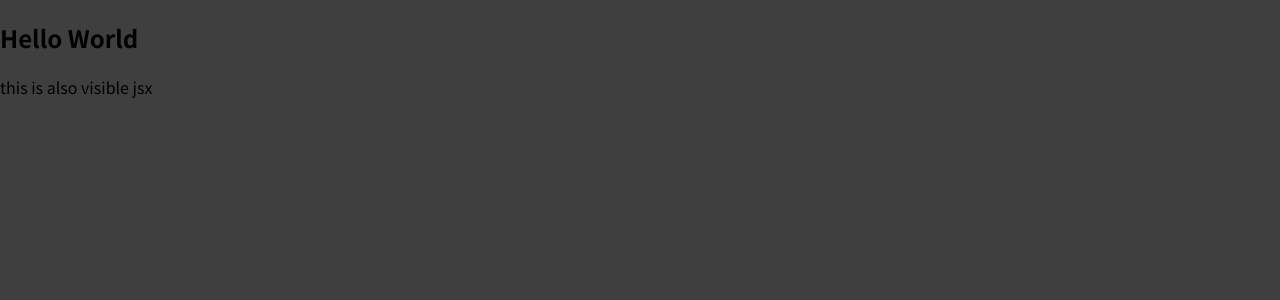
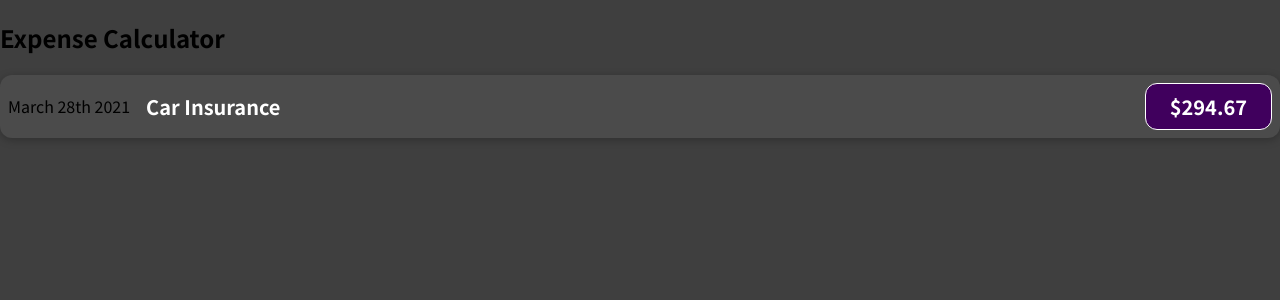
Before and after one commit to kjh-busan/01-starting-setup, a JavaScript app: page / in a window 1280 px wide. Shown: the top 300 px of the page. Built offline with nearby package versions, Linux system fonts and the light colour scheme.

Commit message:
feat: style css basic

```diff
--- a/src/App.js
+++ b/src/App.js
@@ -1,13 +1,12 @@
+import ExpenseItem from "./components/ExpenseItem";
+
 const App = () => {
-  // const para = document.createElement('p');
-  // para.textContent = 'This is also visible';
-  // document.getElementById('root').append(para);
   return (
     <div>
-      <h2>Hello World</h2>
-      <p>this is also visible jsx</p>
+      <h2>Expense Calculator</h2>
+      <ExpenseItem />
     </div>
-  )
+  );
 };
 
 export default App;
--- /dev/null
+++ b/src/components/ExpenseItem.css
@@ -0,0 +1,56 @@
+.expense-item {
+  display: flex;
+  justify-content: space-between;
+  align-items: center;
+  box-shadow: 0 2px 8px rgba(0, 0, 0, 0.25);
+  padding: 0.5rem;
+  margin: 1rem 0;
+  border-radius: 12px;
+  background-color: #4b4b4b;
+}
+
+.expense-item__description {
+  display: flex;
+  flex-direction: column;
+  gap: 1rem;
+  align-items: flex-end;
+  flex-flow: column-reverse;
+  justify-content: flex-start;
+  flex: 1;
+}
+
+.expense-item h2 {
+  color: #3a3a3a;
+  font-size: 1rem;
+  flex: 1;
+  margin: 0 1rem;
+  color: white;
+}
+
+.expense-item__price {
+  font-size: 1rem;
+  font-weight: bold;
+  color: white;
+  background-color: #40005d;
+  border: 1px solid white;
+  padding: 0.5rem;
+  border-radius: 12px;
+}
+
+@media (min-width: 580px) {
+  .expense-item__description {
+    flex-direction: row;
+    align-items: center;
+    justify-content: flex-start;
+    flex: 1;
+  }
+
+  .expense-item__description h2 {
+    font-size: 1.25rem;
+  }
+
+  .expense-item__price {
+    font-size: 1.25rem;
+    padding: 0.5rem 1.5rem;
+  }
+}
--- /dev/null
+++ b/src/components/ExpenseItem.js
@@ -0,0 +1,15 @@
+import "./ExpenseItem.css";
+
+const ExpenseItem = () => {
+  return (
+    <div className="expense-item">
+      <div>March 28th 2021</div>
+      <div className="expense-item__description">
+        <h2>Car Insurance</h2>
+        <div className="expense-item__price">$294.67</div>
+      </div>
+    </div>
+  );
+};
+
+export default ExpenseItem;
```
